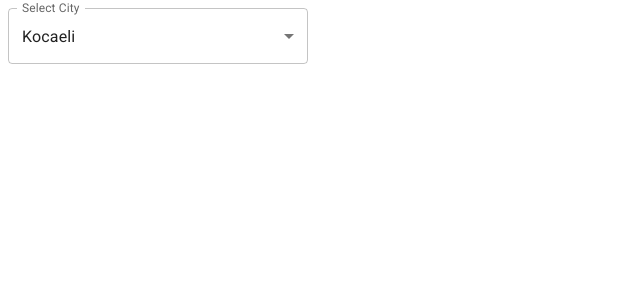
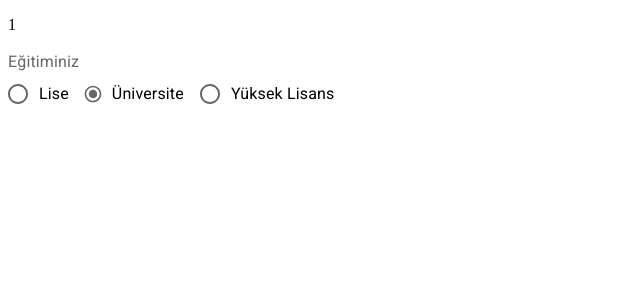
Before and after one commit to sadikturan/btk-react-1, a React app in the folder react-mui/: page / in a window 1280 px wide. Shown: the top 300 px of the page, without its empty margins (0-640 px from the left). Built offline with nearby package versions, Linux system fonts and the light colour scheme; the HTML template or start-up script is replaced by a standard one.

Commit message:
10_7_radiobutton

```diff
--- a/react-mui/src/App.jsx
+++ b/react-mui/src/App.jsx
@@ -1,4 +1,5 @@
 import ButtonUsage from "./components/ButtonUsage";
+import RadioButtonUsage from "./components/RadioButtonUsage";
 import SelectUsage from "./components/SelectUsage";
 import TextFieldUsage from "./components/TextFieldUsage";
 import TypographyUsage from "./components/TypographyUsage";
@@ -9,7 +10,8 @@ function App() {
       {/* <ButtonUsage /> */}
       {/* <TypographyUsage /> */}
       {/* <TextFieldUsage /> */}
-      <SelectUsage />
+      {/* <SelectUsage /> */}
+      <RadioButtonUsage />
     </>
   );
 }
--- /dev/null
+++ b/react-mui/src/components/RadioButtonUsage.jsx
@@ -0,0 +1,41 @@
+import {
+  FormControl,
+  FormControlLabel,
+  FormLabel,
+  Radio,
+  RadioGroup,
+  Box,
+} from "@mui/material";
+import { useState } from "react";
+
+export default function RadioButtonUsage() {
+  const [value, setValue] = useState("1");
+  function handleChange(e) {
+    setValue(e.target.value);
+  }
+  return (
+    <Box>
+      <p>{value}</p>
+      <FormControl>
+        <FormLabel>Eğitiminiz</FormLabel>
+        <RadioGroup name="egitim" row value={value} onChange={handleChange}>
+          <FormControlLabel
+            control={<Radio size="medium" color="secondary" />}
+            label="Lise"
+            value="0"
+          />
+          <FormControlLabel
+            control={<Radio size="small" color="danger" />}
+            label="Üniversite"
+            value="1"
+          />
+          <FormControlLabel
+            control={<Radio />}
+            label="Yüksek Lisans"
+            value="2"
+          />
+        </RadioGroup>
+      </FormControl>
+    </Box>
+  );
+}
```
